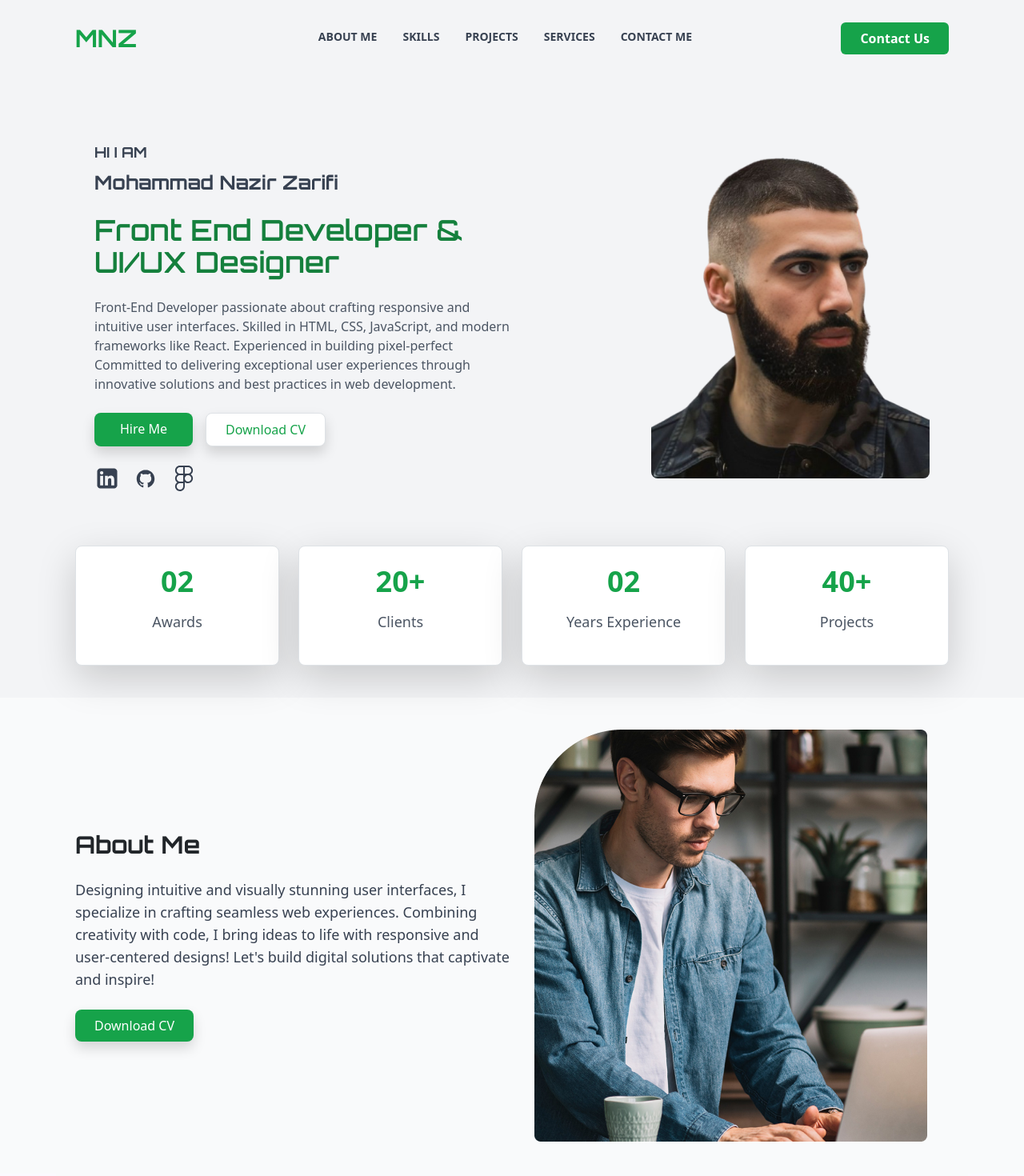
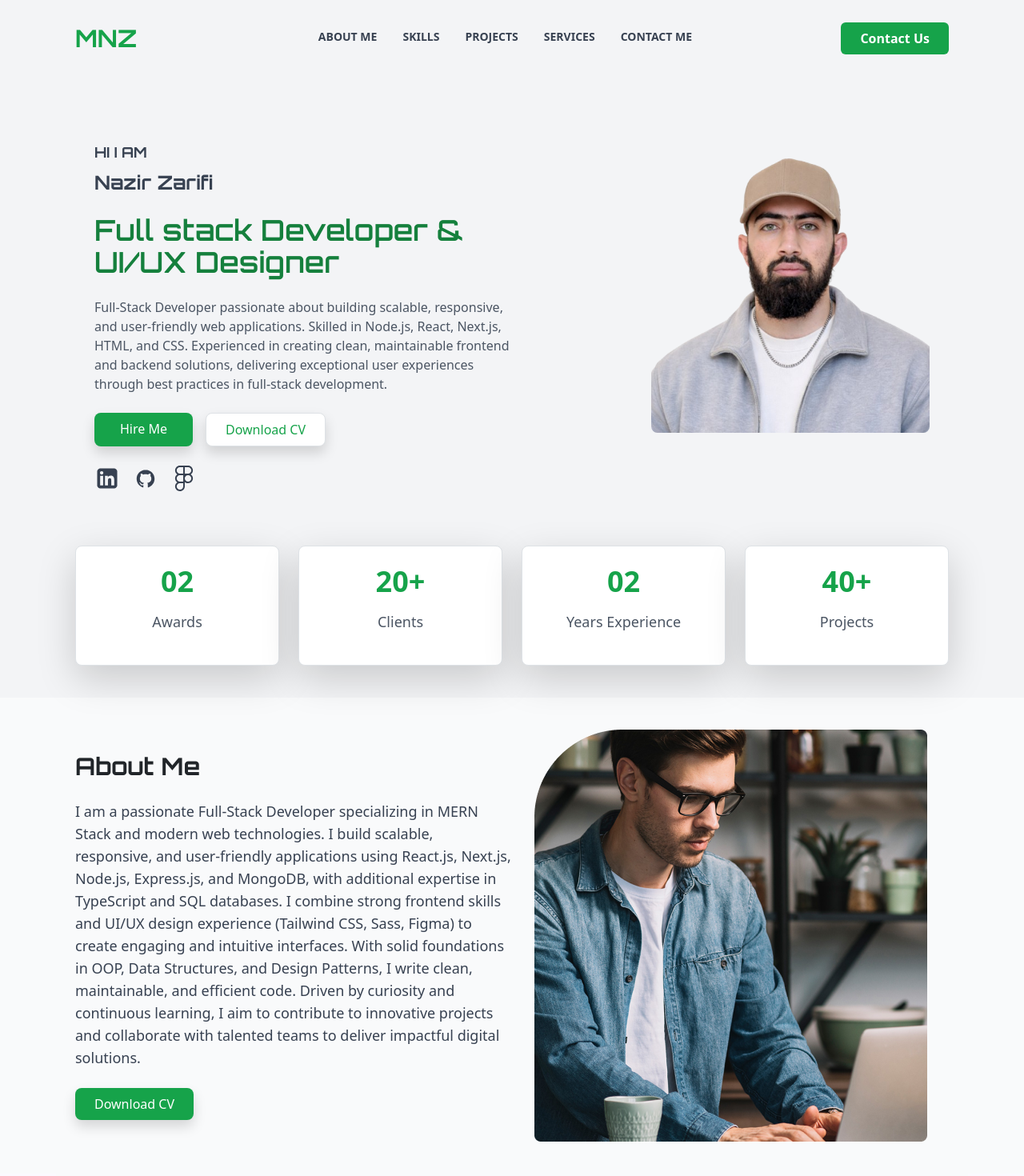
Before and after one commit to MuhammadNazir786/portfilio, a React (Vite) app: page / in a window 1280 px wide. Shown: the top 1470 px of the page at 80% size. Built offline with nearby package versions, Linux system fonts and the light colour scheme.

Commit message:
Update React project

```diff
--- a/src/App.jsx
+++ b/src/App.jsx
@@ -1,5 +1,5 @@
+import Navbar from "./portfilio/Navbar";
 import Hero from "./portfilio/Hero";
-import Navbar from "./portfilio/Navbar";
 import profil from "./icons/mys2.png";
 import Cards from "./portfilio/Cards";
 import AboutSection from "./portfilio/AboutSection";
@@ -13,10 +13,10 @@ import Footer from "./portfilio/Footer";
 
 const App = () => {
   const data = {
-    name: "Mohammad Nazir Zarifi",
-    title: "Front End Developer & UI/UX Designer",
+    name: "Nazir Zarifi",
+    title: "Full stack Developer & UI/UX Designer",
     description:
-      "Front-End Developer passionate about crafting responsive and intuitive user interfaces. Skilled in HTML, CSS, JavaScript, and modern frameworks like React. Experienced in building pixel-perfect Committed to delivering exceptional user experiences through innovative solutions and best practices in web development.",
+      "Full-Stack Developer passionate about building scalable, responsive, and user-friendly web applications. Skilled in Node.js, React, Next.js, HTML, and CSS. Experienced in creating clean, maintainable frontend and backend solutions, delivering exceptional user experiences through best practices in full-stack development.",
     imageUrl: profil, // Replace with your image URL
   };
 
--- a/src/portfilio/AboutSection.jsx
+++ b/src/portfilio/AboutSection.jsx
@@ -1,23 +1,48 @@
-import React from 'react';
+import React from "react";
 
 const AboutSection = () => {
   return (
     <section id="about" className=" bg-gray-50 py-10">
       <div className="container mx-auto flex flex-col md:flex-row items-center px-4">
         <div className="md:w-1/2 mb-10 md:mb-0">
-          <h2 className="orbitron-uniquifier text-3xl font-bold mb-4">About Me</h2>
+          <h2 className="orbitron-uniquifier text-3xl font-bold mb-4">
+            About Me
+          </h2>
           <p className="text-lg text-gray-700 mb-6">
-            Designing intuitive and visually stunning user interfaces, I specialize in crafting seamless web experiences. Combining creativity with code, I bring ideas to life with responsive and user-centered designs! Let's build digital solutions that captivate and inspire!
+            I am a passionate Full-Stack Developer specializing in MERN Stack
+            and modern web technologies. I build scalable, responsive, and
+            user-friendly applications using React.js, Next.js, Node.js,
+            Express.js, and MongoDB, with additional expertise in TypeScript and
+            SQL databases. I combine strong frontend skills and UI/UX design
+            experience (Tailwind CSS, Sass, Figma) to create engaging and
+            intuitive interfaces. With solid foundations in OOP, Data
+            Structures, and Design Patterns, I write clean, maintainable, and
+            efficient code. Driven by curiosity and continuous learning, I aim
+            to contribute to innovative projects and collaborate with talented
+            teams to deliver impactful digital solutions.
           </p>
           <div className="flex space-x-4">
-            <a href="/path-to-your-cv.pdf" className="no-underline bg-green-600 text-white px-4 py-2 rounded-lg shadow hover:bg-green-500 transition">
+            <a
+              href="https://drive.google.com/file/d/1_X9rB8GctEzMg01LjHXgOWkBcBXtgx6F/view?usp=sharing"
+              className="no-underline bg-green-600 text-white px-4 py-2 rounded-lg shadow hover:bg-green-500 transition"
+            >
               Download CV
             </a>
             <div className="flex space-x-2">
-              <a href="https://www.linkedin.com/in/yourprofile" target="_blank" rel="noopener noreferrer" className="text-green-600 hover:text-green-500">
+              <a
+                href="https://www.linkedin.com/in/yourprofile"
+                target="_blank"
+                rel="noopener noreferrer"
+                className="text-green-600 hover:text-green-500"
+              >
                 <i className="fab fa-linkedin fa-2x"></i>
               </a>
-              <a href="https://github.com/yourprofile" target="_blank" rel="noopener noreferrer" className="text-green-600 hover:text-green-500">
+              <a
+                href="https://github.com/yourprofile"
+                target="_blank"
+                rel="noopener noreferrer"
+                className="text-green-600 hover:text-green-500"
+              >
                 <i className="fab fa-github fa-2x"></i>
               </a>
             </div>
--- a/src/portfilio/Hero.jsx
+++ b/src/portfilio/Hero.jsx
@@ -42,7 +42,7 @@ const Hero = ({ data }) => {
           </div>
 
           {/* Social Icons */}
-          <div className="flex space-x-4">
+          <div className=" flex space-x-4">
             <a
               href="https://www.linkedin.com/in/mohammad-nazir-zarifi-126693294/"
               target="_blank"
@@ -50,7 +50,7 @@ const Hero = ({ data }) => {
             >
               <AiFillLinkedin className="h-8 w-8 rounded-3xl text-gray-700 hover:text-green-600 transition" />
             </a>
-            <a href="" target="_blank" rel="noopener noreferrer">
+            <a href="https://github.com/MuhammadNazir786" target="_blank" rel="noopener noreferrer">
               <DiGithubBadge className="h-8 w-8 text-gray-700 hover:text-green-600 transition" />
             </a>
             <a
--- a/src/portfilio/Navbar.jsx
+++ b/src/portfilio/Navbar.jsx
@@ -101,7 +101,7 @@ const Navbar = () => {
           </a>
         ))}
         <a
-          href="#hire"
+          href="m.nazir.zarifi3372@gmail.com"
           className="orbitron-uniquifier text-center no-underline font-medium bg-green-600 text-white px-4 py-2 rounded"
           onClick={() => setIsOpen(false)}
         >
--- a/src/portfilio/SkillParent.jsx
+++ b/src/portfilio/SkillParent.jsx
@@ -10,9 +10,23 @@ import { FaGitAlt } from "react-icons/fa";
 
 const skillsData = [
   {
-    name: "Figma",
-    icon: <FaFigma className="w-12 h-12 text-gray-800" />,
+    name: "Typescript",
+    icon: <SiTypescript className="w-12 h-12 text-blue-500" />,
   },
+  {
+    name: "React",
+    icon: <FaReact className="w-12 h-12 text-blue-500" />,
+  },
+  {
+    name: "Next JS",
+    icon: <SiNextdotjs className="w-12 h-12" />,
+  },
+
+  {
+    name: "git",
+    icon: <FaGitAlt className="w-12 h-12 text-orange-700" />,
+  },
+
   {
     name: "Tailwind",
     icon: <RiTailwindCssFill className="w-12 h-12 text-blue-700" />,
@@ -22,21 +36,8 @@ const skillsData = [
     icon: <FaSass className="w-12 h-12 text-white bg-pink-500" />,
   },
   {
-    name: "Typescript",
-    icon: <SiTypescript className="w-12 h-12 text-blue-500" />,
-  },
-  {
-    name: "React",
-    icon: <FaReact className="w-12 h-12 text-blue-500" />,
-  },
-
-  {
-    name: "Next JS",
-    icon: <SiNextdotjs className="w-12 h-12" />,
-  },
-  {
-    name: "git",
-    icon: <FaGitAlt className="w-12 h-12 text-orange-700" />,
+    name: "Figma",
+    icon: <FaFigma className="w-12 h-12 text-gray-800" />,
   },
 ];
 
```
Also changed, not shown: src/icons/mys2.png.
